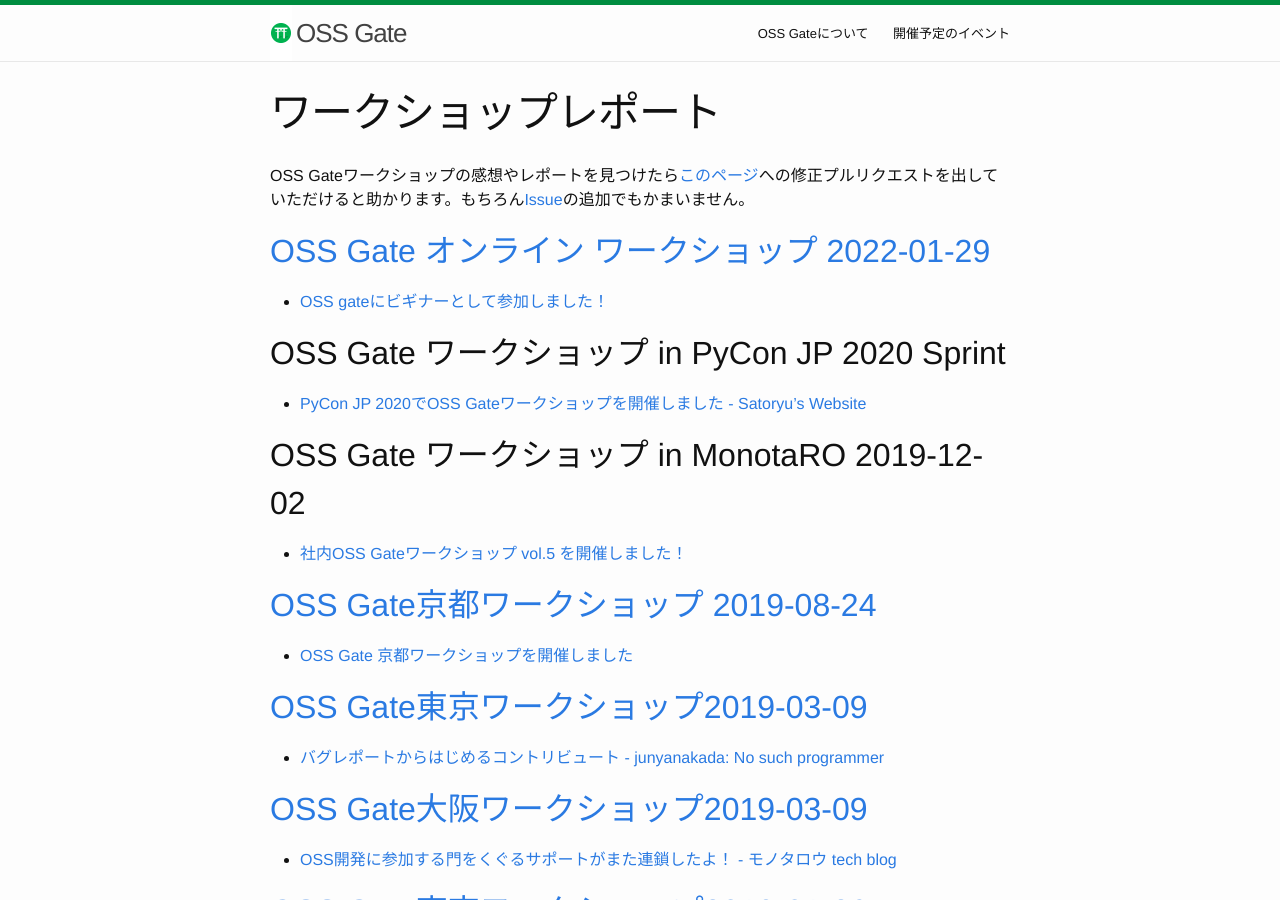
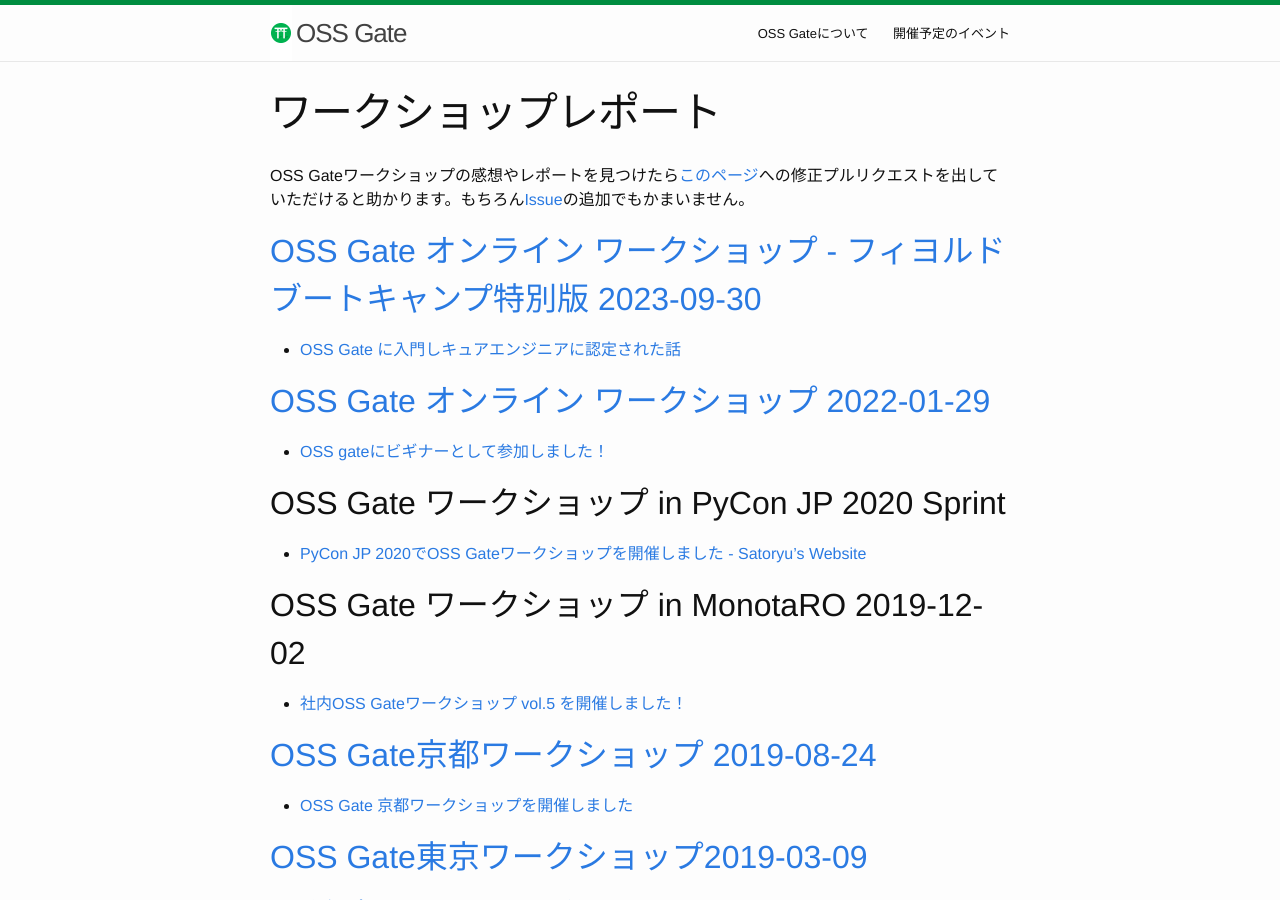
Before and after one commit to oss-gate/oss-gate.github.io, a Jekyll site: the page built from workshop/report.md, in a window 1280 px wide and 900 px high. Built offline with Jekyll 4.4.1, drawn with Linux system fonts in a browser that asks for light colours; comment, search, counter and statistics services are not loaded.

Commit message:
Add blog link to report (#116)
先日参加した[ワークショップ](https://oss-gate.doorkeeper.jp/events/160648)の内容をブログにまとめました！
レポートにブログのリンクを追加させていただきました。ご確認よろしくお願いします！

```diff
--- a/workshop/report.md
+++ b/workshop/report.md
@@ -4,6 +4,9 @@
 ---
 
 OSS Gateワークショップの感想やレポートを見つけたら[このページ](https://github.com/oss-gate/oss-gate.github.io/blob/master/workshop/report.md)への修正プルリクエストを出していただけると助かります。もちろん[Issue](https://github.com/oss-gate/oss-gate.github.io/issues)の追加でもかまいません。
+
+## [OSS Gate オンライン ワークショップ - フィヨルドブートキャンプ特別版 2023-09-30](https://oss-gate.doorkeeper.jp/events/160648)
+  * [OSS Gate に入門しキュアエンジニアに認定された話](https://shirotamaki.hatenablog.com/entry/2023/10/11/231756)
 
 ## [OSS Gate オンライン ワークショップ 2022-01-29](https://oss-gate.doorkeeper.jp/events/125414)
   * [OSS gateにビギナーとして参加しました！](https://ikmbear.hatenablog.com/entry/20220130/1643509805)
```
